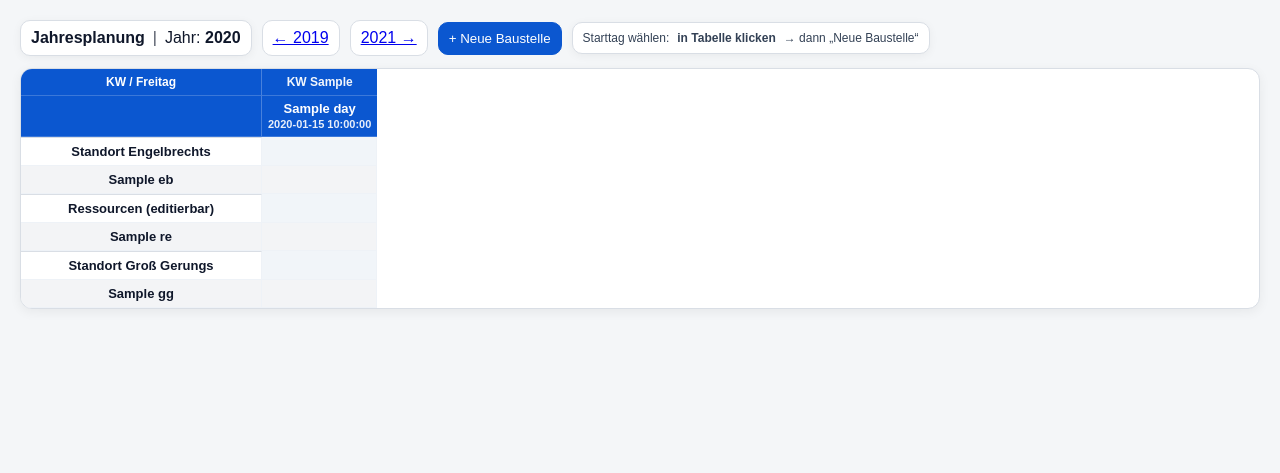
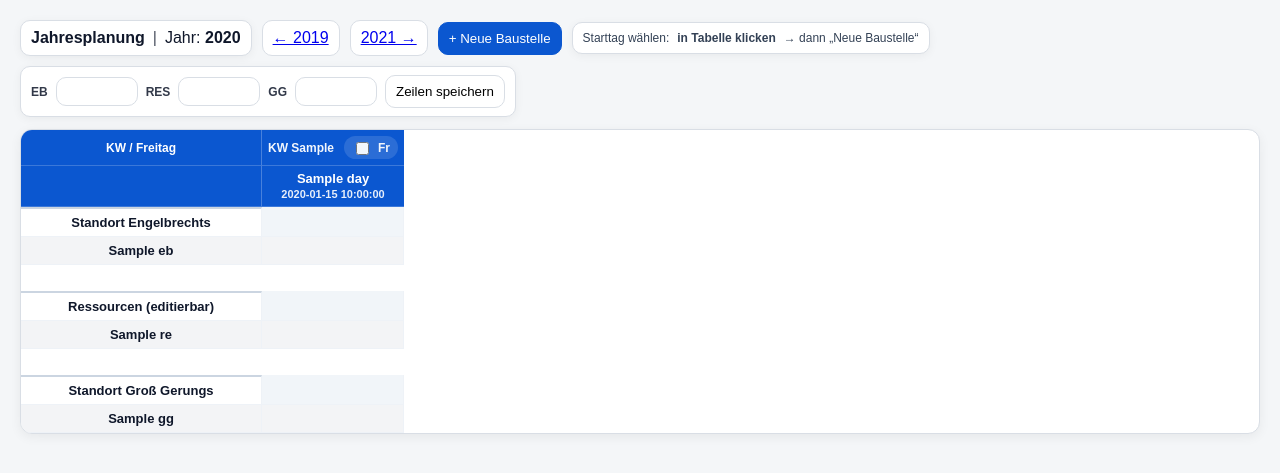
Before and after one commit to zankldach/zankl-plan, a Python web app: template templates/year.html in a window 1280 px wide. Shown: the part 50-523 px from the top of the page. Run offline with Jinja, Linux system fonts and the light colour scheme; the template is opened without the code that fills it: most values are stand-ins (such as "Sample title", 1, 10 or a date in 2020); lists and menus that the app fills with data are empty.

Commit message:
Update year.html

```diff
--- a/templates/year.html
+++ b/templates/year.html
@@ -18,10 +18,21 @@
     cursor:pointer;
   }
   .btn:hover{ background:#f8fafc; }
-  .btn.primary{
-    background:#0b57d0; color:#fff; border-color:#0b57d0;
+  .btn.primary{ background:#0b57d0; color:#fff; border-color:#0b57d0; }
+  .btn.primary:hover{ filter:brightness(0.95); }
+
+  /* Row count controls */
+  .rc{
+    display:inline-flex; align-items:center; gap:8px;
   }
-  .btn.primary:hover{ filter:brightness(0.95); }
+  .rc label{ font-size:12px; font-weight:800; opacity:.85; }
+  .rc input{
+    width:64px;
+    padding:6px 8px;
+    border:1px solid #d9dee5;
+    border-radius:10px;
+    font-size:13px;
+  }
 
   /* Scroll-Container */
   .year-scroll{
@@ -36,7 +47,7 @@
   table.year{
     border-collapse:separate;
     border-spacing:0;
-    width:max-content;             /* wichtig für horizontales Scrollen */
+    width:max-content;
     table-layout:fixed;
     font-size:13px;
   }
@@ -51,48 +62,45 @@
     border-bottom:1px solid rgba(255,255,255,0.2);
     padding:6px 6px;
     white-space:nowrap;
+    text-align:center;
   }
 
   /* Sticky linke Spalte */
   .sticky-col{
     position:sticky;
     left:0;
-    z-index:6; /* über den day headers */
+    z-index:8;
     background:#fff;
     border-right:1px solid #e5e7eb;
   }
   thead .sticky-col{
-    z-index:7;
+    z-index:10;
     background:#0b57d0;
     color:#fff;
     border-right:1px solid rgba(255,255,255,0.25);
   }
 
-  /* Header 1: KW */
-  .kw-row th{
-    padding-top:8px; padding-bottom:8px;
-    font-size:12px;
+  /* Header 1: KW (Gruppiert) */
+  .kw-row th{ padding-top:8px; padding-bottom:8px; font-size:12px; }
+  .kw-group{
+    text-align:center;
   }
   .kw-cell{
-    display:flex; align-items:center; justify-content:center; gap:6px;
+    display:flex; align-items:center; justify-content:center; gap:10px;
   }
-  .kw-mini{
-    font-weight:800;
-    opacity:0.95;
-  }
+  .kw-mini{ font-weight:900; opacity:.95; }
   .kw-toggle{
     display:flex; align-items:center; gap:6px;
-    font-size:12px;
-    opacity:0.95;
-    user-select:none;
+    font-size:12px; opacity:0.95; user-select:none;
+    padding:2px 8px;
+    border-radius:999px;
+    background:rgba(255,255,255,0.14);
   }
   .kw-toggle input{ transform:translateY(1px); }
 
   /* Header 2: Tag + Datum */
-  .day-row th{
-    padding-top:8px; padding-bottom:8px;
-  }
-  .day-label{ font-weight:800; line-height:1.05; }
+  .day-row th{ padding-top:8px; padding-bottom:8px; }
+  .day-label{ font-weight:900; line-height:1.05; }
   .day-date{ font-size:11px; opacity:0.90; margin-top:2px; }
 
   /* Body Zellen */
@@ -103,32 +111,37 @@
     padding:0;
   }
   table.year tbody th{
-    width:220px;
-    min-width:220px;
-    max-width:220px;
+    width:220px; min-width:220px; max-width:220px;
     padding:6px 10px;
     background:#fff;
-    font-weight:700;
+    font-weight:800;
   }
 
-  /* Zeilenhöhe minimal reduzieren */
   table.year tbody td{
-    width:34px;
-    min-width:34px;
-    max-width:34px;
+    width:34px; min-width:34px; max-width:34px;
     height:26px;
     position:relative;
+    overflow:visible;              /* wichtig: Jobs dürfen rausstehen */
+    z-index:1;
   }
 
   /* Section Header Zeilen */
   tr.section-head th{
     background:#f1f5f9;
     font-weight:900;
-    border-top:1px solid #d9dee5;
+    border-top:2px solid #cbd5e1;
   }
   tr.section-head td{
     background:#f1f5f9;
     height:22px;
+  }
+
+  /* Optische Trennzeile */
+  tr.section-gap th,
+  tr.section-gap td{
+    background:#ffffff !important;
+    height:10px;
+    border:0 !important;
   }
 
   /* Stammkapazität (untere 4 Zeilen) über volle Breite */
@@ -138,31 +151,29 @@
   }
 
   /* Grid click selection */
-  td.cell{
-    cursor:pointer;
-  }
+  td.cell{ cursor:pointer; }
   td.cell.is-selected{
     outline:2px solid #0b57d0;
     outline-offset:-2px;
   }
 
-  /* Jobs (Karten) */
+  /* Jobs */
   .job{
     position:absolute;
-    top:2px;
-    left:2px;
-    right:2px;
+    top:2px; left:2px;
     border-radius:8px;
     border:1px solid rgba(0,0,0,0.25);
     color:#0f172a;
     display:flex;
     align-items:center;
-    justify-content:center;      /* Text zentrieren */
+    justify-content:center;
     text-align:center;
     padding:3px 6px;
     box-sizing:border-box;
     overflow:hidden;
     user-select:none;
+    z-index:50;                    /* <<< wichtig: über Tabellenzellen */
+    pointer-events:auto;           /* <<< klickbar */
   }
   .job small.dot{
     position:absolute;
@@ -205,18 +216,9 @@
   .ctx .danger{ color:#b91c1c; }
 
   /* Ressourcen-Zeilennamen editierbar */
-  .rowname-edit{
-    border-radius:6px;
-    padding:4px 6px;
-  }
-  .rowname-edit[contenteditable="true"]:hover{
-    background:#f8fafc;
-    outline:1px dashed #cbd5e1;
-  }
-  .rowname-edit[contenteditable="true"]:focus{
-    background:#fff;
-    outline:2px solid #0b57d0;
-  }
+  .rowname-edit{ border-radius:6px; padding:4px 6px; }
+  .rowname-edit[contenteditable="true"]:hover{ background:#f8fafc; outline:1px dashed #cbd5e1; }
+  .rowname-edit[contenteditable="true"]:focus{ background:#fff; outline:2px solid #0b57d0; }
 
   /* Modal */
   .modal-backdrop{
@@ -241,7 +243,7 @@
     display:flex; align-items:center; justify-content:space-between;
   }
   .modal .body{ padding:14px; display:grid; gap:10px; }
-  .modal label{ font-weight:700; font-size:13px; }
+  .modal label{ font-weight:800; font-size:13px; }
   .modal input, .modal textarea, .modal select{
     width:100%;
     padding:8px 10px;
@@ -257,15 +259,13 @@
     border-top:1px solid #eef2f7;
   }
 
-  /* Kleine Hinweise */
   .hint{ font-size:12px; color:#334155; }
-
 </style>
 {% endblock %}
 
 {% block content %}
 
-{% set y = year if year is defined else (days[0].year if days and days[0].year else 2025) %}
+{% set y = year if year is defined else 2025 %}
 
 <div class="year-topbar">
   <div class="left">
@@ -283,36 +283,43 @@
     <div class="pill hint">
       Starttag wählen: <b>in Tabelle klicken</b> → dann „Neue Baustelle“
     </div>
+
+    <div class="pill">
+      <div class="rc">
+        <label>EB</label>
+        <input id="rcEb" type="number" min="1" value="{{ row_counts.eb if row_counts is defined else (rows.eb|length) }}">
+      </div>
+      <div class="rc">
+        <label>RES</label>
+        <input id="rcRes" type="number" min="1" value="{{ row_counts.res if row_counts is defined else (rows.res|length) }}">
+      </div>
+      <div class="rc">
+        <label>GG</label>
+        <input id="rcGg" type="number" min="1" value="{{ row_counts.gg if row_counts is defined else (rows.gg|length) }}">
+      </div>
+      <button class="btn" id="btnSaveRows" type="button">Zeilen speichern</button>
+    </div>
   </div>
 </div>
 
 <div class="year-scroll" id="yearScroll">
   <table class="year" id="yearTable">
     <thead>
-      <!-- KW Zeile + Freitag Override (nur 1x global) -->
+      <!-- KW Zeile: 1 Feld pro Woche (colspan) -->
       <tr class="kw-row">
         <th class="sticky-col">KW / Freitag</th>
-        {% for d in days %}
-          <th data-ymd="{{ d.ymd }}" data-year="{{ d.year }}" data-kw="{{ d.kw }}" data-is-monday="{{ 1 if d.label=='Mo' else 0 }}">
+        {% for g in week_groups %}
+          <th class="kw-group" colspan="{{ g.span }}">
             <div class="kw-cell">
-              <span class="kw-mini">KW {{ d.kw }}</span>
-              {% if d.label == "Mo" %}
-                <label class="kw-toggle" title="Freitag für diese KW ein/ausblenden (global)">
-                  <input type="checkbox"
-                         class="kwFrToggle"
-                         data-year="{{ d.year }}"
-                         data-kw="{{ d.kw }}"
-                         {% if kw_map is defined %}
-                           {% for k in kw_map %}
-                             {% if k.year == d.year and k.kw == d.kw and k.show_friday %}
-                               checked
-                             {% endif %}
-                           {% endfor %}
-                         {% endif %}
-                  >
-                  Fr
-                </label>
-              {% endif %}
+              <span class="kw-mini">KW {{ g.kw }}</span>
+              <label class="kw-toggle" title="Freitag für diese KW ein/ausblenden (global)">
+                <input type="checkbox"
+                       class="kwFrToggle"
+                       data-year="{{ g.year }}"
+                       data-kw="{{ g.kw }}"
+                       {% if g.show_friday %}checked{% endif %}>
+                Fr
+              </label>
             </div>
           </th>
         {% endfor %}
@@ -320,9 +327,9 @@
 
       <!-- Tag + Datum -->
       <tr class="day-row">
-        <th class="sticky-col"> </th>
+        <th class="sticky-col"></th>
         {% for d in days %}
-          <th>
+          <th data-ymd="{{ d.ymd }}">
             <div class="day-label">{{ d.label }}</div>
             <div class="day-date">{{ d.date_full if d.date_full is defined else d.date }}</div>
           </th>
@@ -331,8 +338,7 @@
     </thead>
 
     <tbody>
-
-      <!-- ============ SECTION EB ============ -->
+      <!-- EB -->
       <tr class="section-head">
         <th class="sticky-col">Standort Engelbrechts</th>
         {% for _ in days %}<td></td>{% endfor %}
@@ -342,19 +348,19 @@
       {% for r in rows.eb %}
         {% set is_cap = (r.row_index >= eb_count-4) %}
         <tr class="{% if is_cap %}capacity{% endif %}">
-          <th class="sticky-col">
-            <span>{{ r.name }}</span>
-          </th>
+          <th class="sticky-col"><span>{{ r.name }}</span></th>
           {% for d in days %}
-            <td class="cell"
-                data-section="eb"
-                data-row="{{ r.row_index }}"
-                data-ymd="{{ d.ymd }}"></td>
+            <td class="cell" data-section="eb" data-row="{{ r.row_index }}" data-ymd="{{ d.ymd }}"></td>
           {% endfor %}
         </tr>
       {% endfor %}
 
-      <!-- ============ SECTION RES ============ -->
+      <tr class="section-gap">
+        <th class="sticky-col"></th>
+        {% for _ in days %}<td></td>{% endfor %}
+      </tr>
+
+      <!-- RES -->
       <tr class="section-head">
         <th class="sticky-col">Ressourcen (editierbar)</th>
         {% for _ in days %}<td></td>{% endfor %}
@@ -373,15 +379,17 @@
                   spellcheck="false">{{ r.name }}</span>
           </th>
           {% for d in days %}
-            <td class="cell"
-                data-section="res"
-                data-row="{{ r.row_index }}"
-                data-ymd="{{ d.ymd }}"></td>
+            <td class="cell" data-section="res" data-row="{{ r.row_index }}" data-ymd="{{ d.ymd }}"></td>
           {% endfor %}
         </tr>
       {% endfor %}
 
-      <!-- ============ SECTION GG ============ -->
+      <tr class="section-gap">
+        <th class="sticky-col"></th>
+        {% for _ in days %}<td></td>{% endfor %}
+      </tr>
+
+      <!-- GG -->
       <tr class="section-head">
         <th class="sticky-col">Standort Groß Gerungs</th>
         {% for _ in days %}<td></td>{% endfor %}
@@ -391,23 +399,14 @@
       {% for r in rows.gg %}
         {% set is_cap = (r.row_index >= gg_count-4) %}
         <tr class="{% if is_cap %}capacity{% endif %}">
-          <th class="sticky-col">
-            <span>{{ r.name }}</span>
-          </th>
+          <th class="sticky-col"><span>{{ r.name }}</span></th>
           {% for d in days %}
-            <td class="cell"
-                data-section="gg"
-                data-row="{{ r.row_index }}"
-                data-ymd="{{ d.ymd }}"></td>
+            <td class="cell" data-section="gg" data-row="{{ r.row_index }}" data-ymd="{{ d.ymd }}"></td>
           {% endfor %}
         </tr>
       {% endfor %}
-
     </tbody>
   </table>
-
-  <!-- Jobs Layer: wir rendern Jobs als absolute DIVs in die passenden Zellen -->
-  <div id="jobsMount" style="position:relative;"></div>
 </div>
 
 <!-- Context Menu -->
@@ -479,7 +478,6 @@
   const jobs = {{ jobs|tojson }};
   const days = {{ days|tojson }};
 
-  const yearScroll = document.getElementById('yearScroll');
   const yearTable = document.getElementById('yearTable');
   const modalBg = document.getElementById('modalBg');
   const btnNew = document.getElementById('btnNew');
@@ -494,16 +492,18 @@
   const fColor = document.getElementById('fColor');
   const fNote = document.getElementById('fNote');
 
+  // row count controls
+  const btnSaveRows = document.getElementById('btnSaveRows');
+  const rcEb = document.getElementById('rcEb');
+  const rcRes = document.getElementById('rcRes');
+  const rcGg = document.getElementById('rcGg');
+
   // Auswahl (Klickzelle)
   let anchor = null; // {section,row,ymd}
   let selectedCellEl = null;
 
-  function openModal() {
-    modalBg.style.display = 'flex';
-  }
-  function closeModal() {
-    modalBg.style.display = 'none';
-  }
+  function openModal(){ modalBg.style.display = 'flex'; }
+  function closeModal(){ modalBg.style.display = 'none'; }
 
   btnNew.addEventListener('click', () => {
     if (!anchor) {
@@ -521,9 +521,7 @@
 
   btnClose.addEventListener('click', closeModal);
   btnCancel.addEventListener('click', closeModal);
-  modalBg.addEventListener('click', (e) => {
-    if (e.target === modalBg) closeModal();
-  });
+  modalBg.addEventListener('click', (e) => { if (e.target === modalBg) closeModal(); });
 
   // Klick in Grid: Starttag/Position setzen
   yearTable.querySelectorAll('td.cell').forEach(td => {
@@ -531,11 +529,7 @@
       if (selectedCellEl) selectedCellEl.classList.remove('is-selected');
       selectedCellEl = td;
       td.classList.add('is-selected');
-      anchor = {
-        section: td.dataset.section,
-        row: parseInt(td.dataset.row, 10),
-        ymd: td.dataset.ymd
-      };
+      anchor = { section: td.dataset.section, row: parseInt(td.dataset.row, 10), ymd: td.dataset.ymd };
     });
   });
 
@@ -545,7 +539,6 @@
       const year = parseInt(cb.dataset.year, 10);
       const kw = parseInt(cb.dataset.kw, 10);
       const show_friday = cb.checked ? 1 : 0;
-
       try{
         const res = await fetch('/api/year/set-friday', {
           method:'POST',
@@ -553,7 +546,6 @@
           body: JSON.stringify({year, kw, show_friday})
         });
         if (!res.ok) throw new Error('save failed');
-        // simplest: reload damit Friday/Workdays neu greifen
         location.reload();
       }catch(e){
         console.warn(e);
@@ -569,7 +561,6 @@
       const row_id = parseInt(el.dataset.rowid, 10);
       const name = (el.textContent || '').trim();
       if (!name) return;
-
       try{
         const res = await fetch('/api/year/update-row-name', {
           method:'POST',
@@ -584,7 +575,32 @@
     });
   });
 
-  // ===== Jobs rendern: wir platzieren DIVs in die Zellen anhand col_start + span =====
+  // Zeilenanzahl speichern
+  btnSaveRows.addEventListener('click', async () => {
+    const counts = {
+      eb: parseInt(rcEb.value || "1", 10),
+      res: parseInt(rcRes.value || "1", 10),
+      gg: parseInt(rcGg.value || "1", 10),
+    };
+    try{
+      const res = await fetch('/api/year/set-row-counts', {
+        method:'POST',
+        headers:{'Content-Type':'application/json'},
+        body: JSON.stringify({ counts })
+      });
+      const js = await res.json().catch(()=>({}));
+      if (!res.ok || !js.ok){
+        alert(js.error || 'Speichern fehlgeschlagen.');
+        return;
+      }
+      location.reload();
+    }catch(e){
+      console.warn(e);
+      alert('Speichern fehlgeschlagen.');
+    }
+  });
+
+  // ===== Jobs rendern =====
   function findCell(section, rowIndex, colIndex){
     const ymd = days[colIndex]?.ymd;
     if (!ymd) return null;
@@ -592,31 +608,25 @@
   }
 
   function renderJobs(){
-    // zuerst bestehende Jobs aus DOM entfernen
     yearTable.querySelectorAll('.job').forEach(n => n.remove());
 
     jobs.forEach(j => {
       const startCell = findCell(j.section, j.row_index, j.col_start);
       if (!startCell) return;
 
-      // Höhe in Zeilen -> pixel: cell height * rows
       const cellH = startCell.getBoundingClientRect().height;
+      const cellW = startCell.getBoundingClientRect().width;
+
       const heightPx = Math.max(cellH * j.height_rows - 4, cellH-4);
+      const widthPx  = (cellW * j.col_span) - 4;
 
-      // Breite: span * cell width
-      const cellW = startCell.getBoundingClientRect().width;
-      const widthPx = (cellW * j.col_span) - 4;
-
-      // Job DIV absolut relativ zur Tabellen-Zelle (wir hängen ihn an startCell)
       const div = document.createElement('div');
       div.className = `job c-${j.color}`;
       div.style.height = heightPx + 'px';
       div.style.width = widthPx + 'px';
-      div.style.top = '2px';
-      div.style.left = '2px';
       div.dataset.id = j.id;
+      div.textContent = j.title || '';
 
-      div.textContent = j.title || '';
       if ((j.note || '').trim().length > 0){
         const dot = document.createElement('small');
         dot.className = 'dot';
@@ -632,6 +642,13 @@
       startCell.appendChild(div);
     });
   }
+
+  // bei Resize neu berechnen (sonst Pixelmaße verziehen)
+  let _rzT = null;
+  window.addEventListener('resize', () => {
+    clearTimeout(_rzT);
+    _rzT = setTimeout(renderJobs, 120);
+  });
 
   // Context Menu
   const ctx = document.getElementById('ctxMenu');
@@ -650,7 +667,7 @@
     ctxJob = null;
   }
 
-  document.addEventListener('click', (e) => {
+  document.addEventListener('click', () => {
     if (ctx.style.display === 'block') closeCtxMenu();
   });
 
@@ -676,18 +693,7 @@
 
   ctxEdit.addEventListener('click', () => {
     if (!ctxJob) return;
-    // Minimal: Edit via Modal (ohne Drag/Resize)
-    fTitle.value = ctxJob.title || '';
-    fDur.value = ctxJob.duration_days || 1;
-    fHeight.value = ctxJob.height_rows || 1;
-    fColor.value = ctxJob.color || 'yellow';
-    fNote.value = ctxJob.note || '';
-    // Start/Position nicht ändern in diesem Minimal-Edit
-    fStart.value = '(Bearbeiten) Position bleibt unverändert';
-    openModal();
-
-    // Speichern überschreibt nur Felder (Backend brauchst du dafür noch /api/year/update-job – kommt als nächster Step)
-    alert('Edit ist als nächster Step: dafür brauchst du /api/year/update-job. Ich geb dir das direkt danach.');
+    alert('Edit ist der nächste Step: dafür bauen wir /api/year/update-job + Modal-Save.');
     closeCtxMenu();
   });
 
@@ -730,12 +736,6 @@
     }
   });
 
-  // Initial render
-  // Datum in dd.mm.yy (falls Backend noch dd.mm. liefert)
-  // -> wenn du in main.py days schon als dd.mm.yy lieferst, passt’s ohnehin.
   renderJobs();
-
-  // Sticky left col bleibt automatisch sichtbar; horizontales Scroll ist durch year-scroll gegeben.
 </script>
-
 {% endblock %}
```
